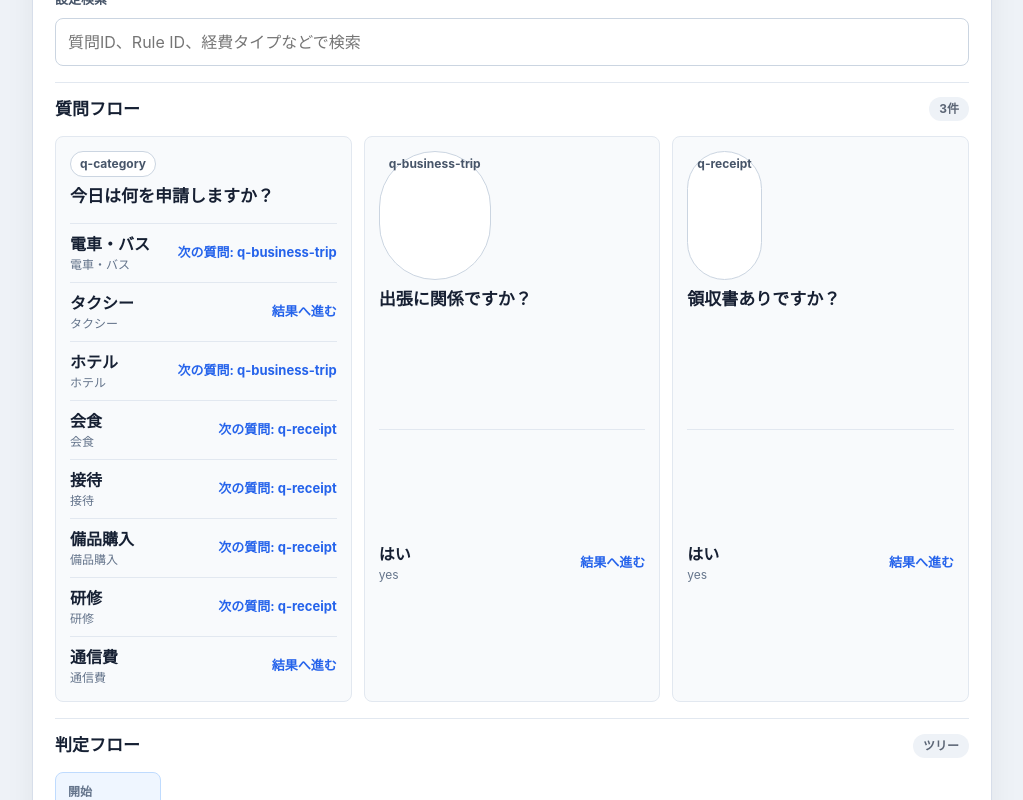
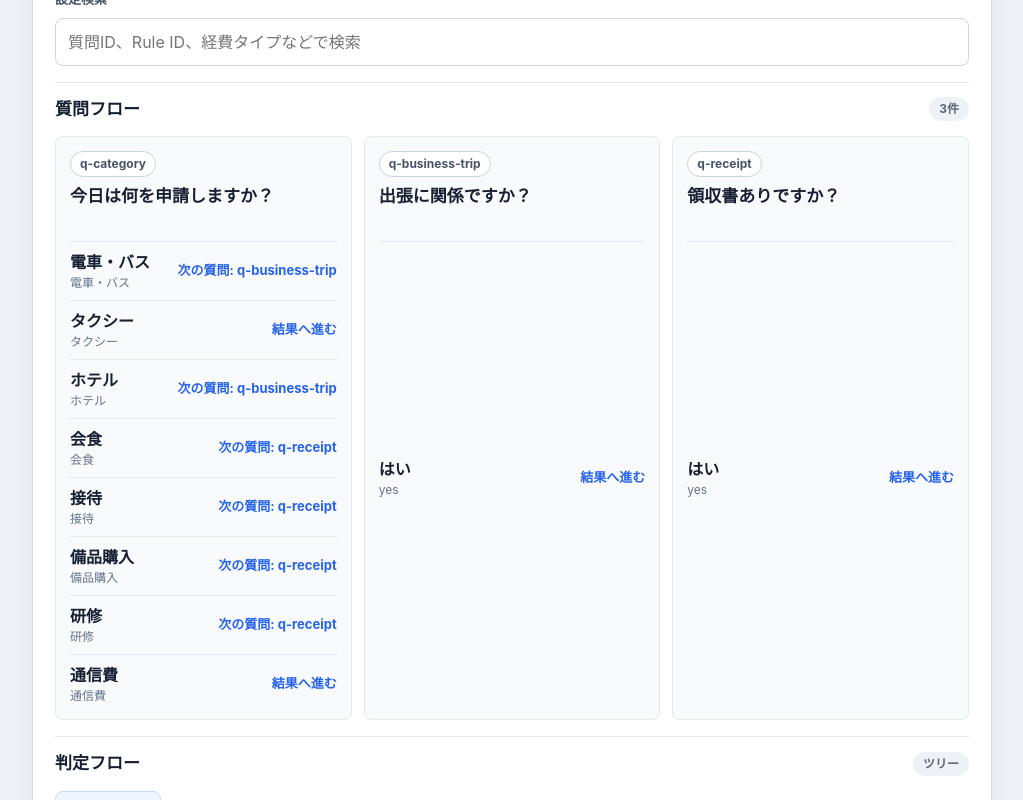
Before and after one commit to nanami96/concur-maigo-boshi-bot, a React (Vite) app: page / in a window 1280 px wide. Shown: the part 700-1500 px from the top of the page, without its empty margins (128-1151 px from the left). Built offline with nearby package versions, Linux system fonts and the light colour scheme.

Commit message:
feat: complete local company switching

```diff
--- a/rules/company-a/config.json
+++ b/rules/company-a/config.json
@@ -1,7 +1,7 @@
 {
   "company": {
-    "company_id": "sample-company",
-    "company_name": "サンプル会社",
+    "company_id": "company-a",
+    "company_name": "A株式会社",
     "default_policy_id": "normal_expense",
     "language": "ja"
   },
--- a/src/App.jsx
+++ b/src/App.jsx
@@ -147,7 +147,11 @@ export default function App() {
           </p>
         </div>
         {!isPublicDemo && (
-          <select value={companyId} onChange={handleCompanyChange}>
+          <select
+            aria-label="会社を選択"
+            value={companyId}
+            onChange={handleCompanyChange}
+          >
             {availableCompanies.map((company) => (
               <option key={company.id} value={company.id}>
                 {company.label}
--- a/src/RuleOverview.jsx
+++ b/src/RuleOverview.jsx
@@ -413,6 +413,7 @@ export default function RuleOverview({ companyId, config, compareConfig }) {
   const shouldShowSearchEmpty = searchResult.hasQuery && !searchResult.hasMatches;
 
   useEffect(() => {
+    setSearchQuery("");
     setLoadedCompareConfig(null);
     setCompareFileName("");
     setCompareError("");
@@ -462,7 +463,7 @@ export default function RuleOverview({ companyId, config, compareConfig }) {
         </div>
         <p>
           {config.company.company_name}
-          <span>{companyId}</span>
+          <span>{config.company.company_id}</span>
         </p>
       </div>
 
--- a/src/styles.css
+++ b/src/styles.css
@@ -182,12 +182,14 @@ button {
 .overviewGrid {
   display: grid;
   grid-template-columns: repeat(auto-fit, minmax(260px, 1fr));
+  align-items: stretch;
   gap: 12px;
   margin-top: 14px;
 }
 
 .overviewCard {
   display: grid;
+  grid-template-rows: auto 1fr;
   gap: 14px;
   border: 1px solid #e2e8f0;
   border-radius: 8px;
@@ -197,7 +199,9 @@ button {
 
 .cardHeading {
   display: grid;
+  align-content: start;
   gap: 8px;
+  min-height: 76px;
 }
 
 .cardHeading h3 {
@@ -208,14 +212,19 @@ button {
 }
 
 .idBadge {
+  display: inline-flex;
+  align-items: center;
   width: fit-content;
   max-width: 100%;
+  min-height: 24px;
   border: 1px solid #cbd5e1;
   border-radius: 999px;
   background: #ffffff;
   color: #475569;
   padding: 3px 9px;
-  overflow-wrap: anywhere;
+  overflow: hidden;
+  text-overflow: ellipsis;
+  white-space: nowrap;
   font-size: 12px;
   font-weight: 700;
 }
```
Also changed, not shown: 1 other file (tests, documents, lock files or other folders).
